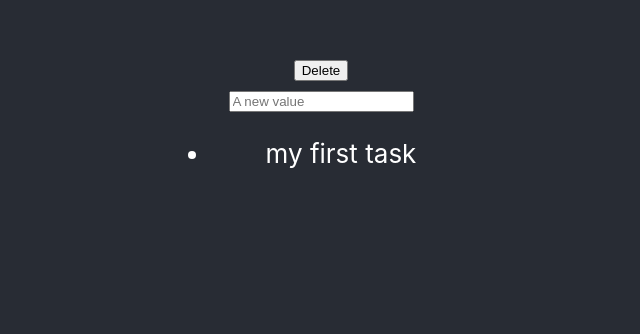
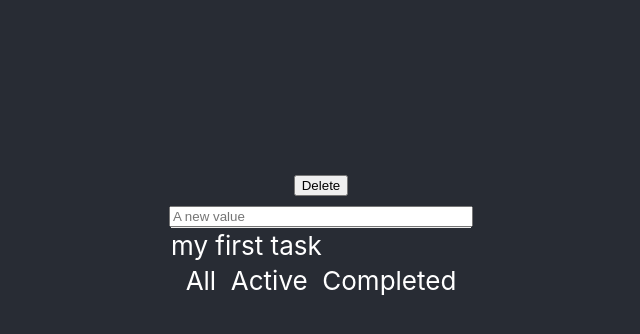
Before and after one commit to kivancsahici/learn-react, a React (Create React App) app in the folder todo-app/: page / in a window 1280 px wide. Shown: the part 164-498 px from the top of the page, without its empty margins (319-959 px from the left). Built offline with nearby package versions, Linux system fonts and the light colour scheme.

Commit message:
better styling for the todo items and a brand new footer

```diff
--- a/todo-app/src/components/App.css
+++ b/todo-app/src/components/App.css
@@ -24,7 +24,37 @@
 .todoList {
   min-width: 300px;
   width: 300px;
-  min-height: 300px;
-  height: 300px;
+  max-height: 200px;
   overflow-y: auto;
 }
+
+li {
+  line-height: 35px;
+  list-style: none;
+  border-top: 1px solid #ededed;
+}
+
+li.completed {
+  text-decoration: line-through;
+}
+
+ul {
+  margin: 0;
+  padding: 0;
+  text-align: left;
+}
+
+form > input {
+  width: 296px;
+}
+
+.footer {
+  width: 300px;
+  line-height: 35px;
+  display: flex;
+  justify-content: space-evenly;
+}
+
+.footer > span {
+  cursor: pointer;
+}
--- a/todo-app/src/components/App.js
+++ b/todo-app/src/components/App.js
@@ -27,6 +27,11 @@ function App({ disabled, deleteTodoItem }) {
         </button>
         <TodoForm />
         <TodoList />
+        <div className="footer">
+          <span>All</span>
+          <span>Active</span>
+          <span>Completed</span>
+        </div>
       </header>
     </div>
   );
```
